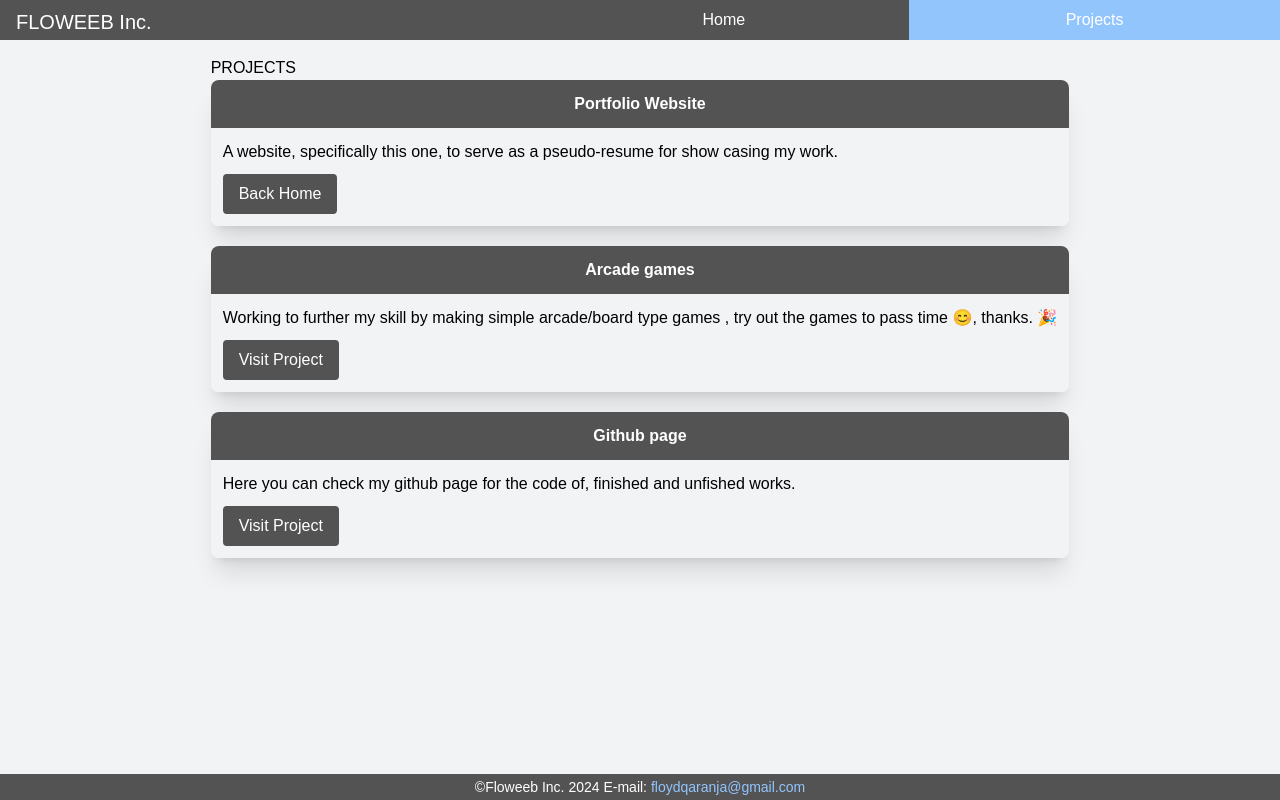
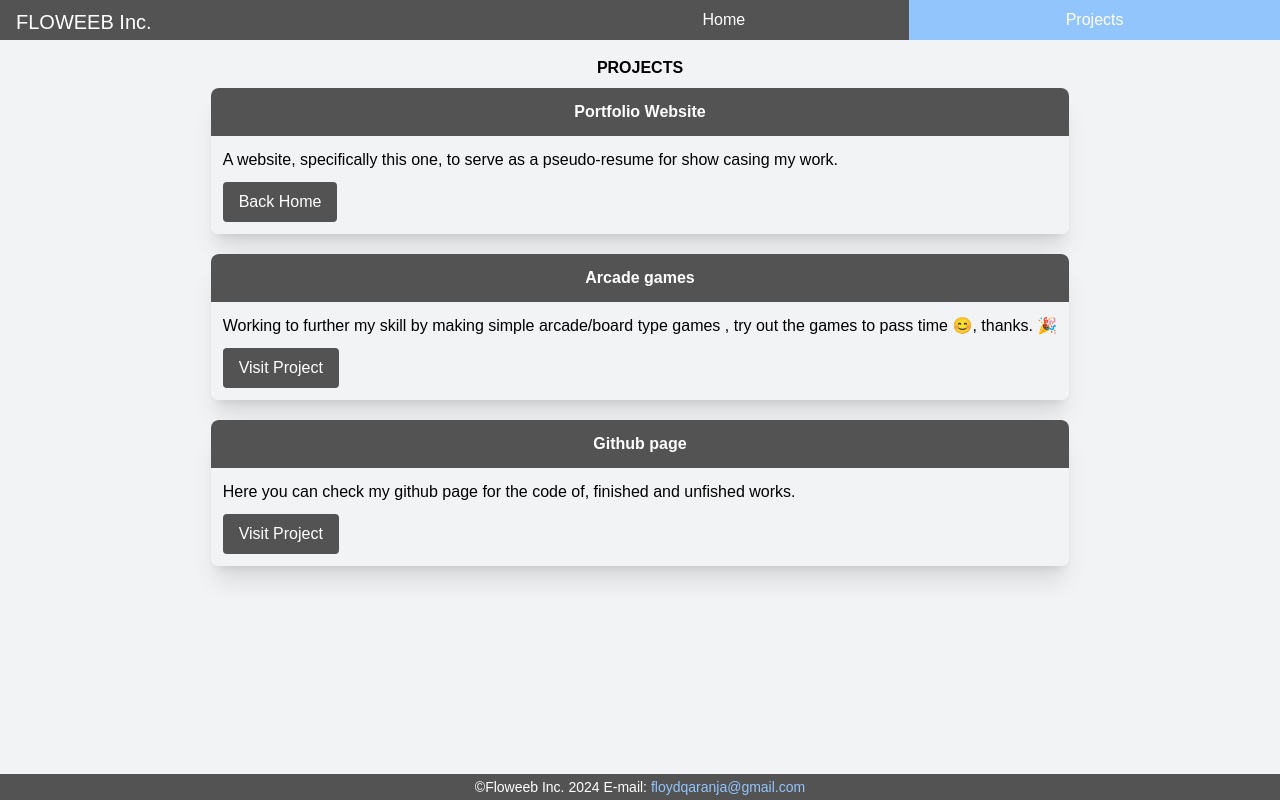
Before and after one commit to floweeb/floweeb.github.io, a SvelteKit app: page /projects in a window 1280 px wide. Built offline with nearby package versions, Linux system fonts and the light colour scheme.

Commit message:
Some styling, I'll get to the dark mode another day

```diff
--- a/src/component/ProjectCard.svelte
+++ b/src/component/ProjectCard.svelte
@@ -6,10 +6,9 @@
     // Props definition for the ProjectCard component
     export let project: Project;
 
-    import { fade } from "svelte/transition";
   </script>
 
-  <div class="card transition shadow-xl hover:shadow-lg hover:scale-95" in:fade={{ duration: 1000, delay: 500 }}>
+  <div class="card transition shadow-xl hover:shadow-lg hover:scale-95">
     <div class="header bg-primary">
       <h2>{project.name}</h2>
     </div>
--- a/src/routes/projects/+page.svelte
+++ b/src/routes/projects/+page.svelte
@@ -1,13 +1,21 @@
 <script lang="ts">
+    import {fade} from "svelte/transition"
     import projects from "$lib/projects";
 	import ProjectCard from "../../component/ProjectCard.svelte";
 
     // let duration: number = 2000, default_delay: number = 300;
+  // Simulate content loading
+  let ready: boolean = false;
+    setTimeout(() => {
+        ready = true;
+    }, 100);
 </script>
+
 <div>
-    <h1>PROJECTS</h1>
-    {#each projects as project}
-        <!-- <div in:fade={{ duration, delay: default_delay }} ></div> -->
-        <ProjectCard project={project}/>
+    <h1 class="text-center font-semibold pb-2">PROJECTS</h1>
+    {#each projects as project, index}
+        {#if ready}
+            <div in:fade={{ duration: 1000, delay: 200 * (2 + index) }}><ProjectCard project={project}/></div>
+        {/if}
     {/each}
 </div>
```
